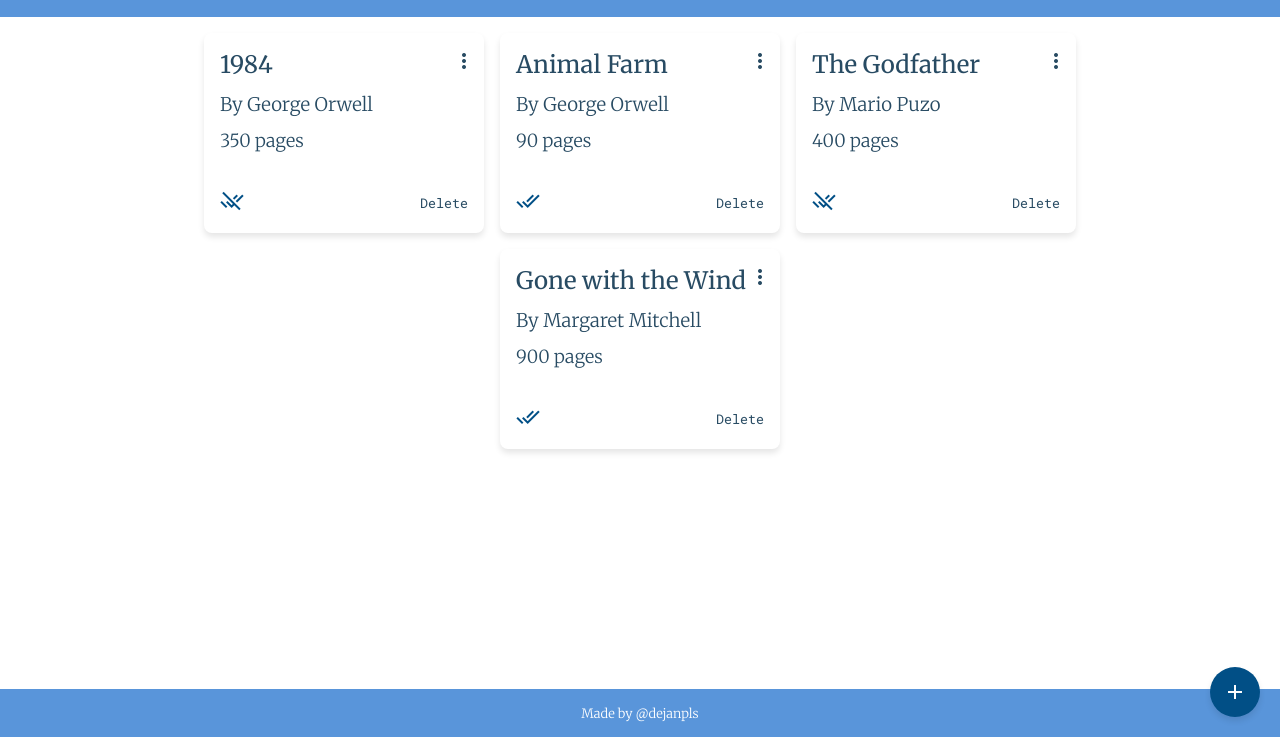
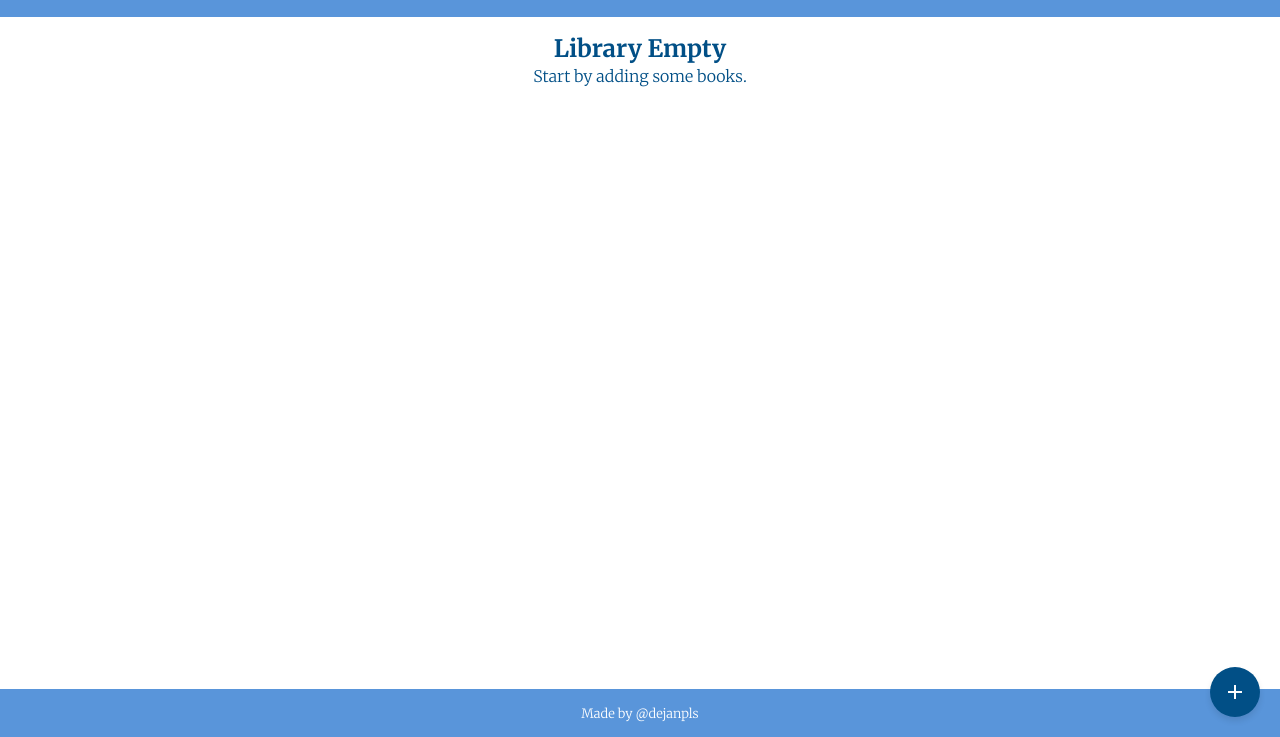
Before and after one commit to dejanpls/libapp, a plain HTML site: page index.html in a window 1280 px wide. Shown: the part 63-800 px from the top of the page. Drawn offline with Linux system fonts and the light colour scheme.

Commit message:
Add and style notification text, when no books in library.

```diff
--- a/index.html
+++ b/index.html
@@ -38,6 +38,10 @@
         <span class="material-icons">add</span>
     </button>
 
+    <div id="emptyLibrarySection" class="display">
+        <h2>Library Empty</h2>
+        <p>Start by adding some books.</p>
+    </div>
 
     <div class="books-container">
         <div id="books"></div>
--- a/script.js
+++ b/script.js
@@ -6,6 +6,8 @@ const confirmBtn = document.querySelector("#confirmBtn");
 const deletePopup = document.querySelector("#confirmDelete");
 const cancelDeleteBtn = document.querySelector("#cancelDeleteBtn");
 const confirmDeleteBtn = document.querySelector("#confirmDeleteBtn");
+
+const libraryEmptySection = document.querySelector("#emptyLibrarySection");
 
 cancelBtn.classList = "btn";
 confirmBtn.classList = "btn confirm";
@@ -53,12 +55,6 @@ Book.prototype.getAuthor = function () {
 Book.prototype.getPages = function () {
 	return `${this.pages} pages`;
 }
-
-addBook("1984", "George Orwell", 350, false);
-addBook("Animal Farm", "George Orwell", 90, true);
-addBook("The Godfather", "Mario Puzo", 400, false);
-addBook("Gone with the Wind", "Margaret Mitchell", 900, true);
-console.log(library);
 
 function addBook(title, author, pages, read) {
 	const book = new Book(title, author, pages, read);
@@ -131,6 +127,10 @@ function appendListItem(book) {
 		book.toggleRead();
 		updateBookList(book);
 	});
+
+	if (library.length === 1) {
+		libraryEmptySection.classList = "hidden";
+	}
 }
 
 function clearModal() {
@@ -186,6 +186,10 @@ confirmDeleteBtn.addEventListener('click', () => {
 	deleteCurrentBook = null; // Clear the delete reference
 	deletePopup.close();
 
+	if (library.length === 0) {
+		libraryEmptySection.classList = "display";
+	}
+
 	console.log(library);
 });
 
--- a/style.css
+++ b/style.css
@@ -38,6 +38,7 @@ div.menu a#logo {
 button.btn {
     cursor: pointer;
     font-family: "Roboto Mono", serif;
+    font-size: 1rem;
     background-color: #fff;
     border: none;
     color: #284b63;
@@ -240,3 +241,21 @@ dialog input[type="number"] {
     border-radius: 5px;
     font-size: 1rem;
 }
+
+.hidden {
+    display: none;
+}
+
+.display {
+    display: flex;
+    flex-direction: column;
+    justify-content: center;
+    align-items: center;
+    padding: 1rem;
+    font-family: "Merriweather", serif;
+    font-weight: 300;
+    font-style: normal;
+    font-size: 1rem;
+    color: #014f86;
+    gap: .1rem;
+}
```
